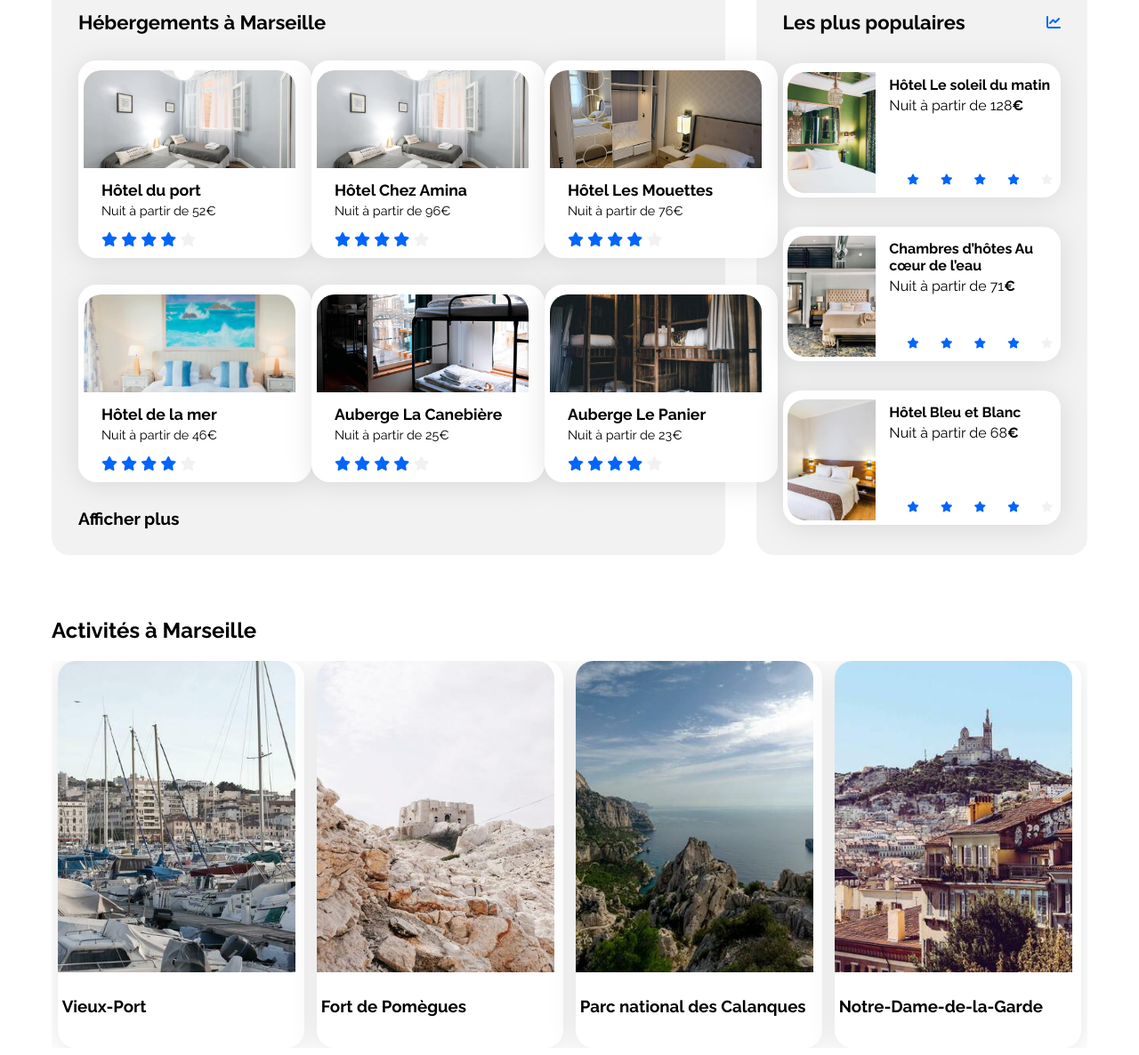
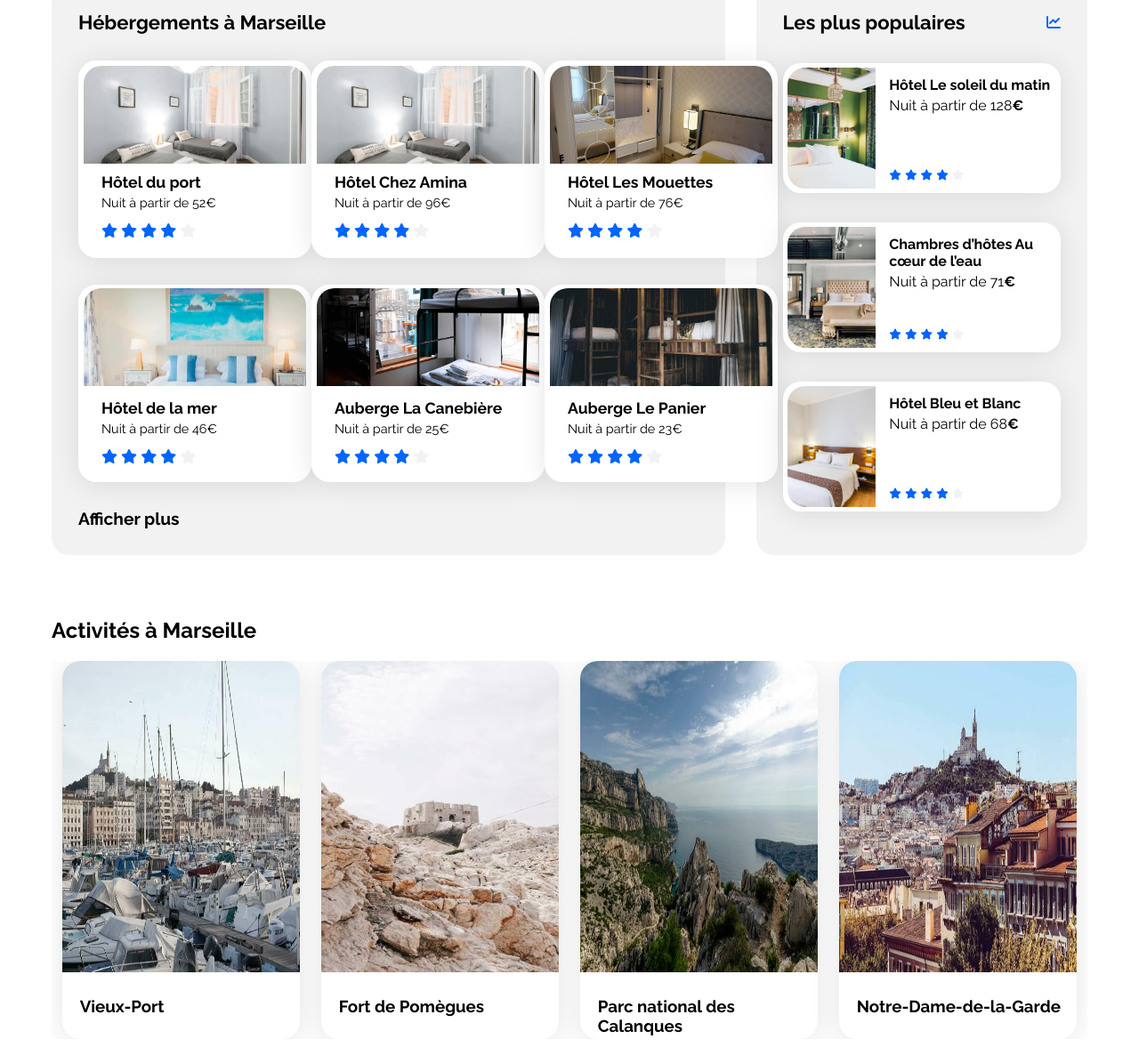
Before and after one commit to Sayinko/Booki, a plain HTML site: page index.html in a window 1280 px wide. Shown: the part 420-1606 px from the top of the page at 89% size. Drawn offline with Linux system fonts and the light colour scheme.

Commit message:
cadrage image et texte activités

```diff
--- a/css/style.css
+++ b/css/style.css
@@ -269,14 +269,18 @@ h1 {
     margin-top: 30px;
     border: 1px solid white;
     border-radius: 20px 20px 20px 20px;
+    display: flex;
+    flex-direction: column;
+    justify-content: center;
 
 }
 
 .carte-hebergement img{
-    width: 95%;
+    width: 100%;
     height: 110px;
     border-top-right-radius: 20px;
     border-top-left-radius: 20px;
+    margin-top: -15px;
 
 }
 
@@ -285,6 +289,10 @@ h1 {
 }
 
 .etoiles {
+    margin-left: 0;
+}
+
+.etoiles-populaire {
     margin-left: 0;
 }
 
@@ -313,6 +321,7 @@ h1 {
     height: 136px;
     border-top-left-radius: 20px;
     border-bottom-left-radius: 20px;
+    margin-top: 0;
 }
 
 .populaires-cards .card-content {
@@ -356,18 +365,22 @@ h1 {
     height: 350px;
     border-top-left-radius: 20px;
     border-top-right-radius: 20px;
-    margin-top: -5px;
-    margin-left: -5px;
-    margin-right: -5px; /*marge droite ne marche pas, comme dans hebergement*/
+    margin-top: 0;
 }
 
 .carte-activites {
     width: 23%;
     height: 425px;
+    background-color: white;
+    border-radius: 20px;
+    padding: 0;
+    filter: drop-shadow(0px 3px 15px rgba(0, 0, 0, 0.1));
+    object-fit: cover;
 }
 
 .carte-activites h3 {
     padding-top: 5px;
+    margin-left: 20px;
 }
 
 
--- a/index.html
+++ b/index.html
@@ -38,7 +38,7 @@
                 </div>
                 <div class="conteneur">
                     <form method="get" action="#" class="formulaire"> <!--DEMANDER POUR COMMENT FAIRE LA TAILLE 377x49-->
-                        <i class="fa-solid fa-location-dot icone-formulaire"></i> <!--DEMANDER COMMENT BIEN PLACER LICONE A COTE DE INPUT TEXT-->
+                        <i class="fa-solid fa-location-dot icone-formulaire"></i>
                         <input type="text" name="rechercher" id="rechercher" class="texte-formulaire" placeholder="Marseille, France"> <!--DEMANDER COMMENT LE TEXTE DOIT APPARAITRE EN GRAS-->
                         <input type="submit" value="Rechercher" class="rechercher-formulaire"> <!--COMMENT INTEGRER LOUPE ET LE MOT RECHERCHER-->
                     </form>
@@ -63,12 +63,12 @@
                     </div>
                 </div>
                 <div class="conteneur">
-                    <i class="fa-solid fa-info icone-info info"></i> <!--DEMANDER COMMENT FAIRE LICONE BIEN RONDE-->
+                    <i class="fa-solid fa-info icone-info info"></i>
                     <p class="info">Plus de 500 logements sont disponibles dans cette ville</p>
                 </div>
             </section>
 
-                            <!--SECTION HEBERGEMENT-POPULAIRES-->
+                            <!--SECTION HEBERGEMENT-->
 
             <div class="hebergements-and-populaires">
                 <section class="hebergements" id="Hebergements">
@@ -80,7 +80,7 @@
                                     <img src="./images/hebergements/fred-kleber-min.jpg" alt="Photo d'une chambre de l'hotel du port" class="photo-hotel">
                                     <div class="description-hotel">
                                         <div class="card-content">
-                                            <h3>Hôtel du port</h3>
+                                            <h3>Hôtel du port</h3> <!--DEMANDER COMMENT SERRER LE BORD A GAUCHE-->
                                             <p>Nuit à partir de 52€</p>
                                         </div>
                                         <div>
@@ -113,9 +113,7 @@
 
                         <a href="#">
                             <article class="card carte-hebergement">
-                                <div class="encadrement-photo">
                                     <img src="./images/hebergements/reisetopia.jpg" alt="Photo d'une chambre de l'hotel du port" class="photo-hotel">
-                                </div>
                                 <div class="description-hotel">
                                     <h3>Hôtel Les Mouettes</h3>
                                     <p>Nuit à partir de 76€</p>
@@ -214,11 +212,11 @@
                                         <p class="card-subtitle">Nuit à partir de 128<span class="euro">€</span></p>
                                     </div>
                                     <div class="card-rating">
-                                        <i class="fa-xs fa-solid fa-star" aria-hidden="true"></i>
-                                        <i class="fa-xs fa-solid fa-star" aria-hidden="true"></i>
-                                        <i class="fa-xs fa-solid fa-star" aria-hidden="true"></i>
-                                        <i class="fa-xs fa-solid fa-star" aria-hidden="true"></i>
-                                        <i class="fa-xs fa-solid fa-star neutral-star" aria-hidden="true"></i>
+                                        <i class="fa-xs fa-solid fa-star etoiles-populaire" aria-hidden="true"></i>
+                                        <i class="fa-xs fa-solid fa-star etoiles" aria-hidden="true"></i>
+                                        <i class="fa-xs fa-solid fa-star etoiles" aria-hidden="true"></i>
+                                        <i class="fa-xs fa-solid fa-star etoiles" aria-hidden="true"></i>
+                                        <i class="fa-xs fa-solid fa-star etoiles neutral-star" aria-hidden="true"></i>
                                         <span class="sr-only">Note de 4 sur 5</span>
                                     </div>
                                 </div>
@@ -233,11 +231,11 @@
                                         <p class="card-subtitle">Nuit à partir de 71<span class="euro">€</span></p>
                                     </div>
                                     <div class="card-rating">
-                                        <i class="fa-xs fa-solid fa-star" aria-hidden="true"></i>
-                                        <i class="fa-xs fa-solid fa-star" aria-hidden="true"></i>
-                                        <i class="fa-xs fa-solid fa-star" aria-hidden="true"></i>
-                                        <i class="fa-xs fa-solid fa-star" aria-hidden="true"></i>
-                                        <i class="fa-xs fa-solid fa-star neutral-star" aria-hidden="true"></i>
+                                        <i class="fa-xs fa-solid fa-star etoiles-populaire" aria-hidden="true"></i>
+                                        <i class="fa-xs fa-solid fa-star etoiles" aria-hidden="true"></i>
+                                        <i class="fa-xs fa-solid fa-star etoiles" aria-hidden="true"></i>
+                                        <i class="fa-xs fa-solid fa-star etoiles" aria-hidden="true"></i>
+                                        <i class="fa-xs fa-solid fa-star etoiles neutral-star" aria-hidden="true"></i>
                                         <span class="sr-only">Note de 4 sur 5</span>
                                     </div>
                                 </div>
@@ -252,11 +250,11 @@
                                         <p class="card-subtitle">Nuit à partir de 68<span class="euro">€</span></p>
                                     </div>
                                     <div class="card-rating">
-                                        <i class="fa-xs fa-solid fa-star" aria-hidden="true"></i>
-                                        <i class="fa-xs fa-solid fa-star" aria-hidden="true"></i>
-                                        <i class="fa-xs fa-solid fa-star" aria-hidden="true"></i>
-                                        <i class="fa-xs fa-solid fa-star" aria-hidden="true"></i>
-                                        <i class="fa-xs fa-solid fa-star neutral-star" aria-hidden="true"></i>
+                                        <i class="fa-xs fa-solid fa-star etoiles-populaire" aria-hidden="true"></i>
+                                        <i class="fa-xs fa-solid fa-star etoiles" aria-hidden="true"></i>
+                                        <i class="fa-xs fa-solid fa-star etoiles" aria-hidden="true"></i>
+                                        <i class="fa-xs fa-solid fa-star etoiles" aria-hidden="true"></i>
+                                        <i class="fa-xs fa-solid fa-star etoiles neutral-star" aria-hidden="true"></i>
                                         <span class="sr-only">Note de 4 sur 5</span>
                                     </div>
                                 </div>
@@ -268,25 +266,25 @@
             <section class="activites-marseille">
                 <h2>Activités à Marseille</h2>
                 <div class="activites" id="Activites"> <!--DEMANDER POURQUOI MARGE BLANCHE, DEJA MIS MARGIN MAIS CA NE MARCHAIT PAS A DROITE-->
-                    <article class="card carte-activites">
+                    <article class="carte-activites">
                         <a href="#">
                         <img src="./images/activites/reno-laithienne.jpg">
                         <h3>Vieux-Port</h3>
                         </a>
                     </article>
-                    <article  class="card carte-activites">
+                    <article  class="carte-activites">
                         <a href="#">
                         <img src="./images/activites/paul-hermann.jpg">
                         <h3>Fort de Pomègues</h3>
                         </a>
                     </article>
-                    <article class="card carte-activites">
+                    <article class="carte-activites">
                         <a href="#">
                         <img src="./images/activites/kilyan-sockalingum.jpg">
                         <h3>Parc national des Calanques</h3>
                         </a>
                     </article>
-                    <article class="card carte-activites">
+                    <article class="carte-activites">
                         <a href="#">
                         <img src="./images/activites/florian-wehde.jpg">
                         <h3>Notre-Dame-de-la-Garde</h3>
```
